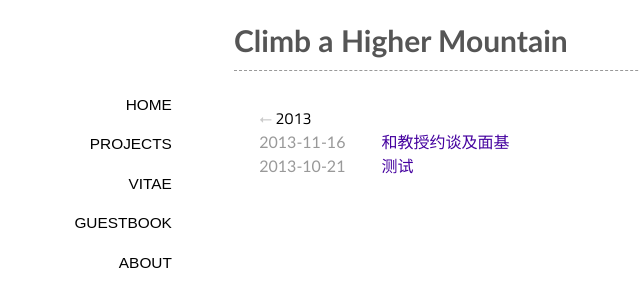
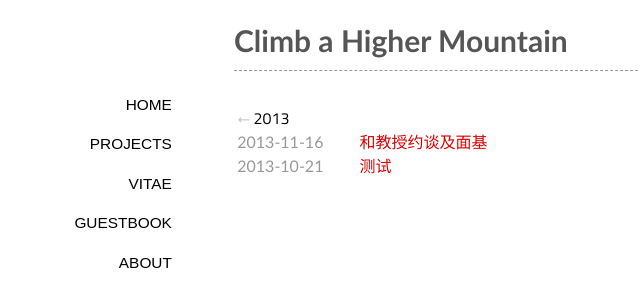
Before and after one commit to liangchen1ce/liangchen1ce.github.io, a Jekyll site: the page built from cn.md, in a window 1280 px wide. Shown: the top 307 px of the page, without its empty margins (172-812 px from the left). Built offline with Jekyll 4.4.1, drawn with Linux system fonts in a browser that asks for light colours; some web fonts are replaced; Markdown is read by kramdown in place of the engine named in the settings.

Commit message:
更改nav栏字体

```diff
--- a/media/css/style.css
+++ b/media/css/style.css
@@ -2,7 +2,7 @@
 @import url(http://fonts.googleapis.com/css?family=Lekton);
 @import url(http://fonts.googleapis.com/css?family=Titillium+Web);
 @import url(http://fonts.googleapis.com/css?family=Galdeano);
-@import url(http://fonts.googleapis.com/css?family=Electrolize);
+@import url(http://fonts.googleapis.com/css?family=Quando);
 @import url(http://fonts.googleapis.com/css?family=Cuprum);
 
 *{padding:0;margin: 0;border:none;outline:none;}
@@ -87,7 +87,7 @@ header {
         color: #777; }
 
 nav {
-font-family: "Electrolize",sans-serif;
+font-family: "Quando",sans-serif;
 font-size: 1.1em;
 text-transform: uppercase;
 
@@ -103,7 +103,7 @@ color: #000000;
 }
 nav a:hover{background-color:#a6b8ff;text-decoration:none;color:#f9f9f9;-webkit-transition:color .2s linear;}
 a {
-color: #44009f;
+color: #dd0000;
 text-decoration: none;
 }
 
@@ -152,7 +152,7 @@ min-height: 100px;
 display: inline-block;
 margin: 5px;
 vertical-align: top;
-margin-left: 42px;
+margin-left: 20px;
 max-width: 710px;
 }
 
```
